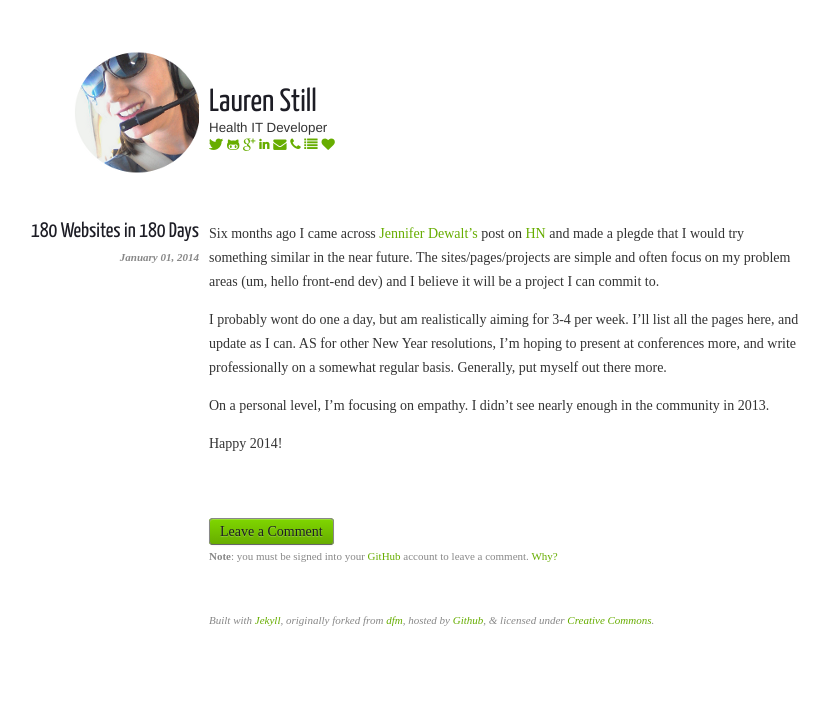
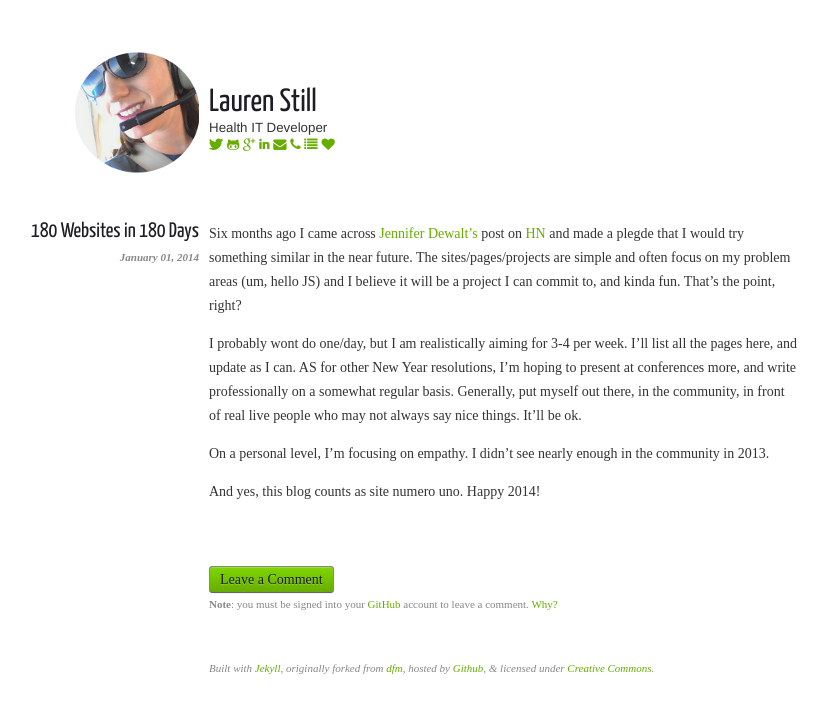
Before and after one commit to laurenstill/laurenstill.github.io, a Jekyll site: the page built from _posts/2014-01-01-180.markdown, in a window 1280 px wide. Shown: the top 713 px of the page, without its empty margins (236-1065 px from the left). Built offline with Jekyll 4.4.1, drawn with Linux system fonts in a browser that asks for light colours; nearby versions of some CDN libraries.

Commit message:
Update 2014-01-01-180.markdown

```diff
--- a/_posts/2014-01-01-180.markdown
+++ b/_posts/2014-01-01-180.markdown
@@ -5,13 +5,13 @@
 categories: programming
 ---
 
-Six months ago I came across [Jennifer Dewalt's][1] post on [HN][2] and made a plegde that I would try something similar in the near future.  The sites/pages/projects are simple and often focus on my problem areas (um, hello front-end dev) and I believe it will be a project I can commit to.
+Six months ago I came across [Jennifer Dewalt's][1] post on [HN][2] and made a plegde that I would try something similar in the near future.  The sites/pages/projects are simple and often focus on my problem areas (um, hello JS) and I believe it will be a project I can commit to, and kinda fun.  That's the point, right?
 
-I probably wont do one a day, but am realistically aiming for 3-4 per week.  I'll list all the pages here, and update as I can.  AS for other New Year resolutions, I'm hoping to present at conferences more, and write professionally on a somewhat regular basis.  Generally, put myself out there more.
+I probably wont do one/day, but I am realistically aiming for 3-4 per week.  I'll list all the pages here, and update as I can.  AS for other New Year resolutions, I'm hoping to present at conferences more, and write professionally on a somewhat regular basis.  Generally, put myself out there, in the community, in front of real live people who may not always say nice things.  It'll be ok.
 
 On a personal level, I'm focusing on empathy.  I didn't see nearly enough in the community in 2013.
 
-Happy 2014!
+And yes, this blog counts as site numero uno.  Happy 2014!
 
 
 
```
